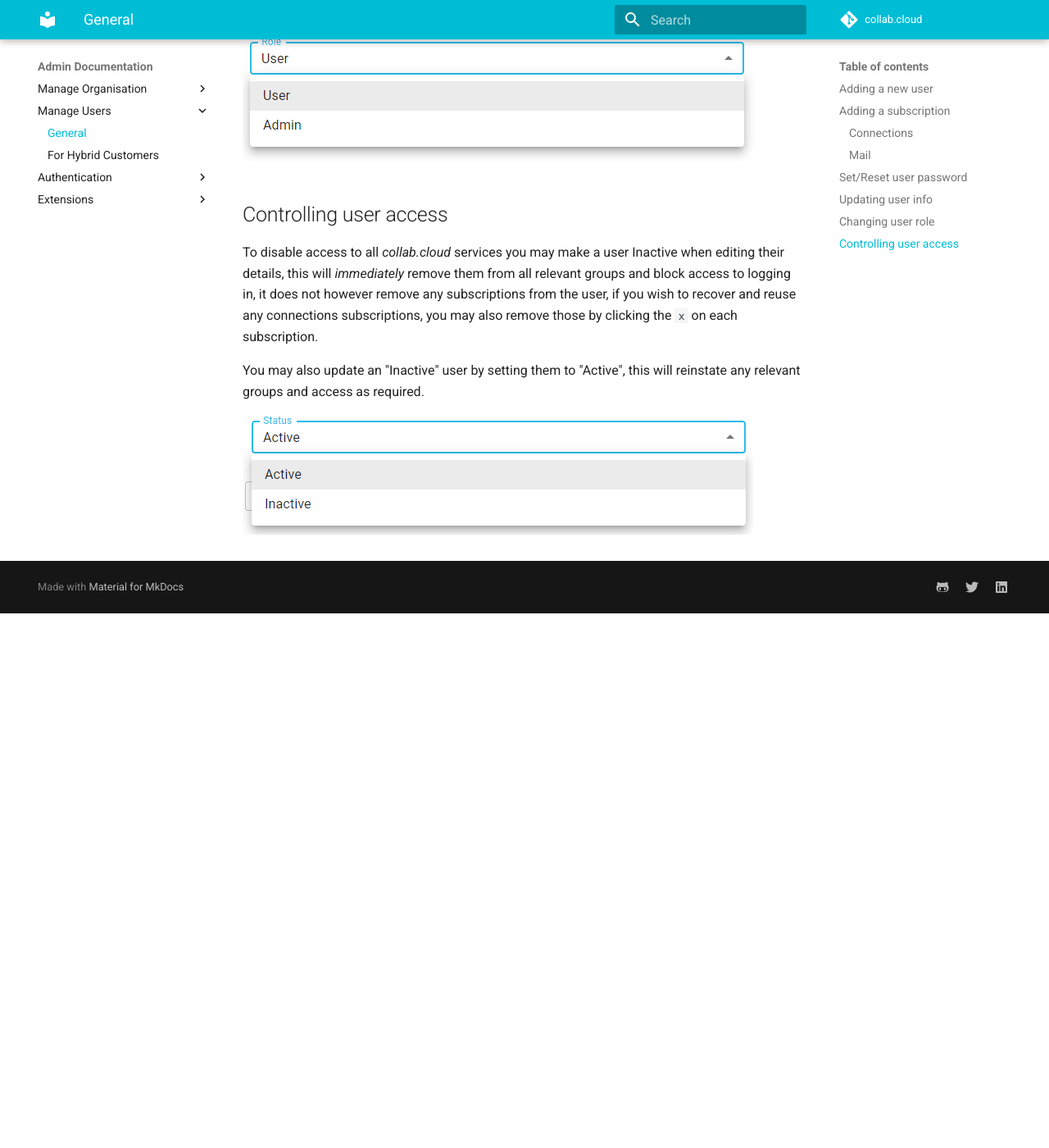
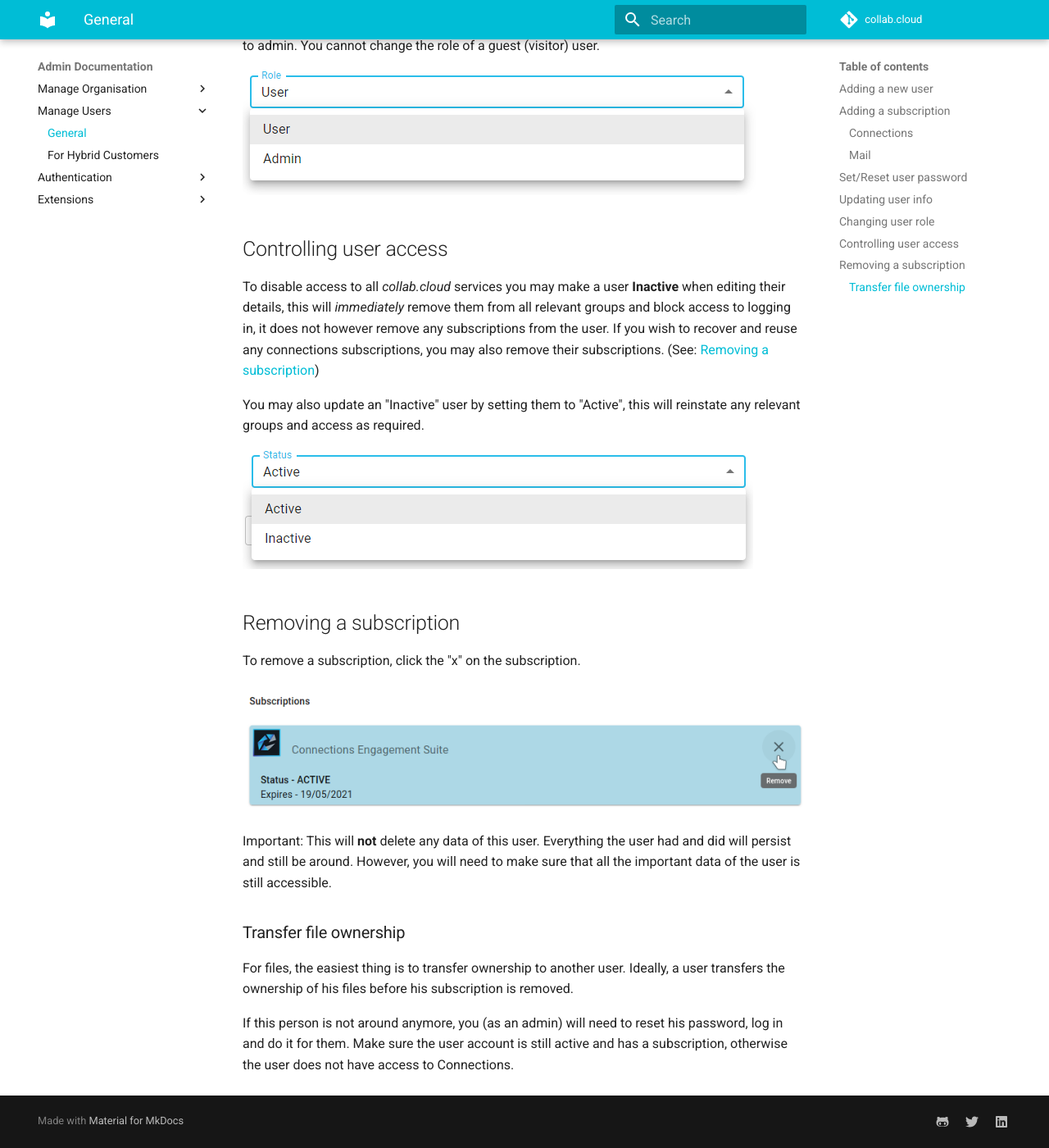
Before and after one commit to collabdotcloud/docs.collab.cloud, an MkDocs documentation site: the page built from docs/admin/manage-users.md, in a window 1280 px wide and 1400 px high, scrolled down 3003 px. Shown: the whole window at 82% size. Built offline with MkDocs 1.6.1 and Material for MkDocs 9.7.7, drawn with Linux system fonts in a browser that asks for light colours; before the commit the page ends 3751 px from its top, so only the background shows below that; some of the changed text lies outside the part shown.

Commit message:
Updated the documentation for removing a subscription and transfering file ownership

```diff
--- a/docs/admin/manage-users.md
+++ b/docs/admin/manage-users.md
@@ -1,4 +1,5 @@
 # Manage your Users
+
 How you manage your Users depends on your Organization Account Type. Follow the steps below to create a new User in your Organization account. If you are a Hybrid customer (you have both an on-premise Domino environment and Mail in _collab.cloud_) you will need to follow the steps for [Hybrid Customers](https://docs.collab.cloud/admin/manage-users-hybrid/)
 
 ---
@@ -21,12 +22,15 @@
 
 Locate the new user in your Users list and click them. If you have available subscriptions you will be presented with an option to assign a subscription to the user, click the menu and choose the appropriate subscription then click add.
 
+To remove subscriptions see: [Removing a subscription](#removing-a-subscription)
+
 ### Connections
 
 Connections subscriptions that are assigned to your Organization will be presented in the menu. Usually these options will be either: _Connections Engagement Suite_, _Connections Social_ or _Connections Docs_. Assigning a Connections license to a new User will create a new Profile in Connections. </br></br>
     ![add subscription](/assets/images/screen-shots/admin/add-sub.png)
 
 ### Mail
+
 <strong>NOTE</strong>: Clustered Mail Cloud subscriptions can not yet be added via the _collab.cloud_ Admin App. For Clustered Mail Cloud subscriptions to be added to your User, please send a request to [support@collab.cloud](mailto:support@collab.cloud). </br>
 For Hybrid customers - please follow the steps in the [Hybrid Customers](https://docs.collab.cloud/admin/manage-users-hybrid/) doc.
 
@@ -60,8 +64,22 @@
 
 ## Controlling user access
 
-To disable access to all _collab.cloud_ services you may make a user Inactive when editing their details, this will _immediately_ remove them from all relevant groups and block access to logging in, it does not however remove any subscriptions from the user, if you wish to recover and reuse any connections subscriptions, you may also remove those by clicking the `x` on each subscription.
+To disable access to all _collab.cloud_ services you may make a user **Inactive** when editing their details, this will _immediately_ remove them from all relevant groups and block access to logging in, it does not however remove any subscriptions from the user. If you wish to recover and reuse any connections subscriptions, you may also remove their subscriptions. (See: [Removing a subscription](#removing-a-subscription))
 
 You may also update an "Inactive" user by setting them to "Active", this will reinstate any relevant groups and access as required.
 
   ![user status](/assets/images/screen-shots/admin/user-status.png)
+
+## Removing a subscription
+
+To remove a subscription, click the "x" on the subscription.
+
+  ![Click the x on the subscription you would like to remove](/assets/images/screen-shots/admin/remove-sub.png)
+
+Important: This will **not** delete any data of this user. Everything the user had and did will persist and still be around. However, you will need to make sure that all the important data of the user is still accessible.
+
+### Transfer file ownership
+
+For files, the easiest thing is to transfer ownership to another user. Ideally, a user transfers the ownership of his files before his subscription is removed.
+
+If this person is not around anymore, you (as an admin) will need to reset his password, log in and do it for them. Make sure the user account is still active and has a subscription, otherwise the user does not have access to Connections.
```
Also changed, not shown: docs/assets/images/screen-shots/admin/remove-sub.png (added).
